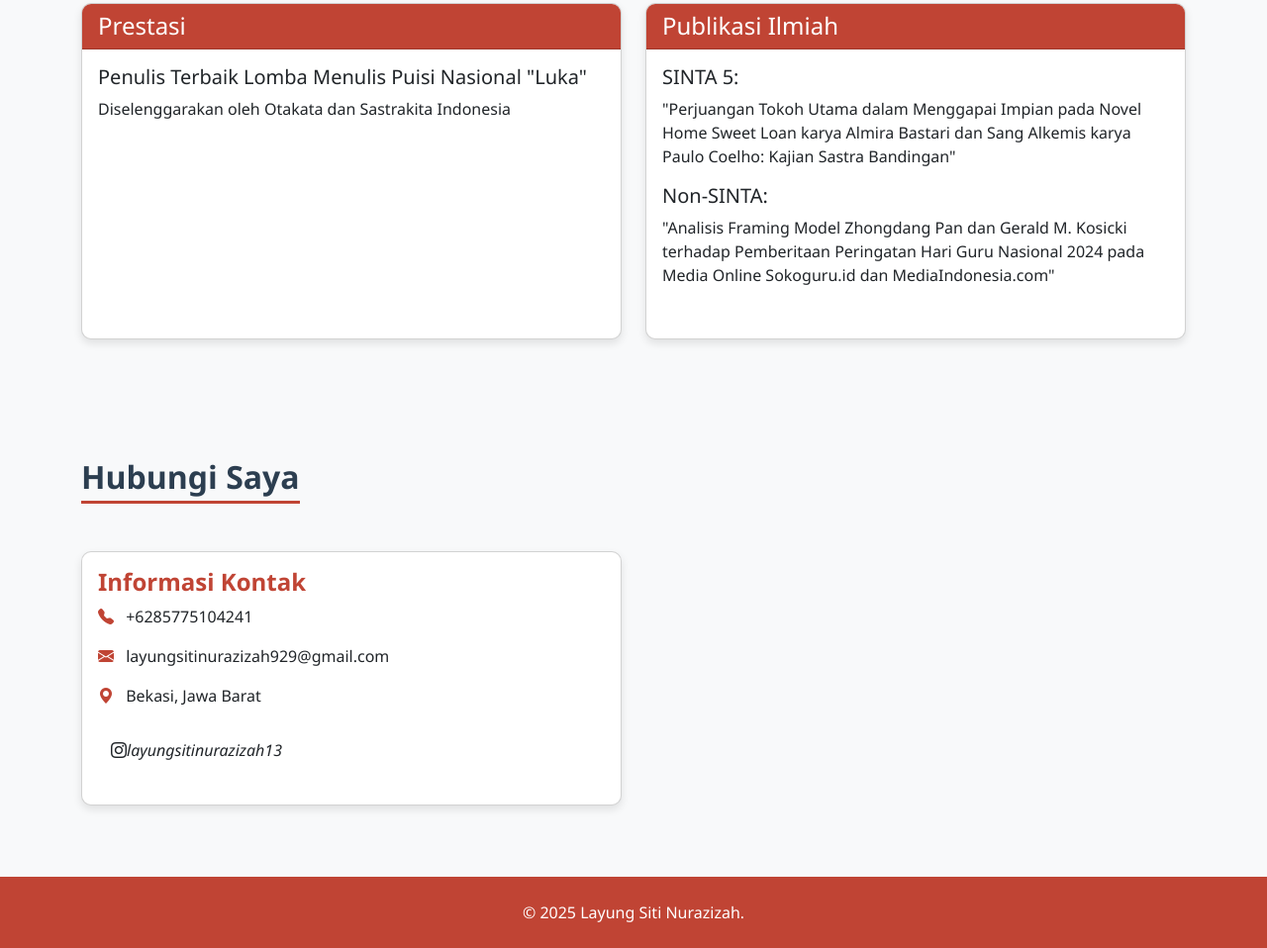
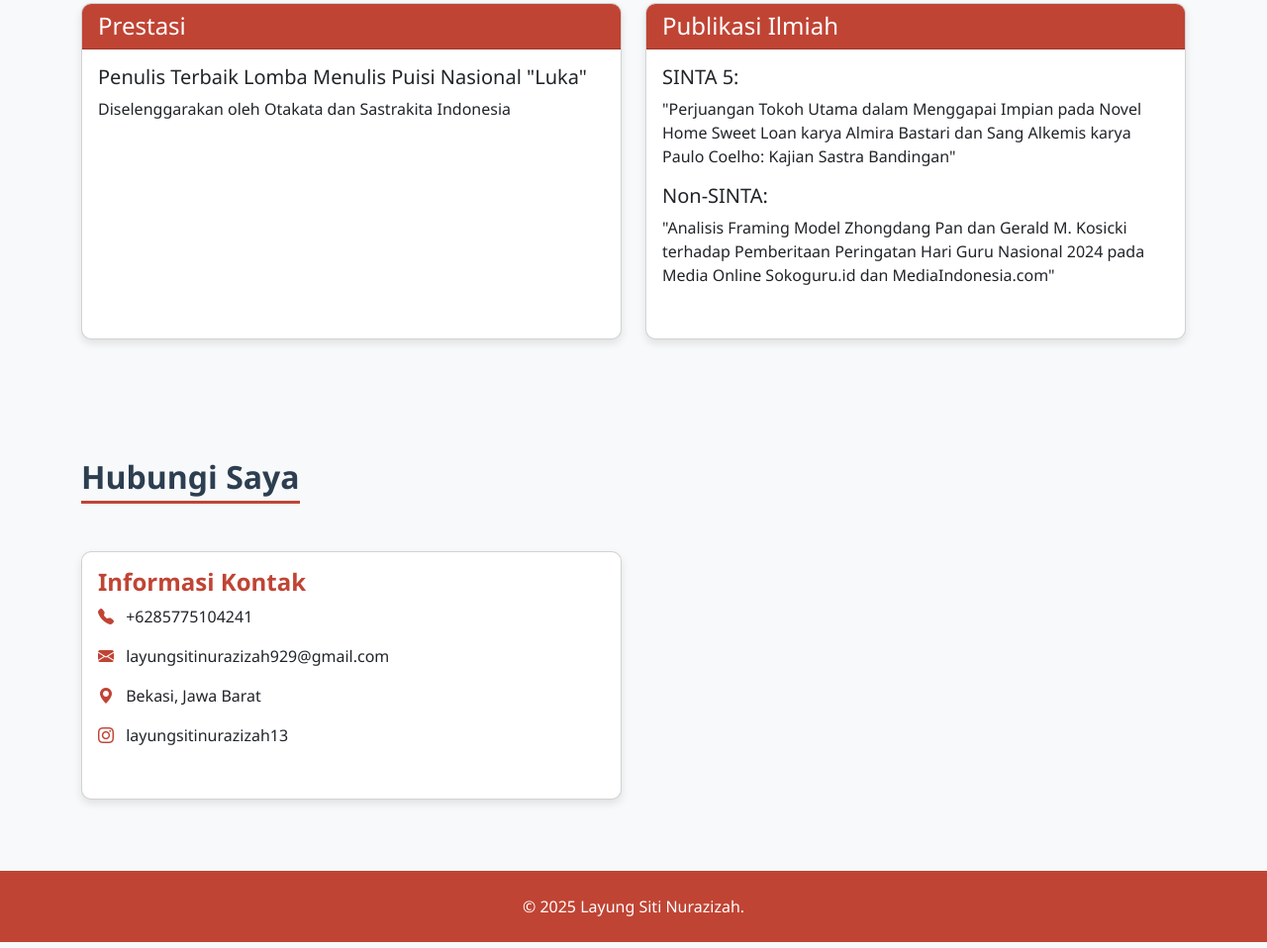
Before and after one commit to Portofolio-Layung/Portofolio-Layung3, a plain HTML site: page index.html in a window 1280 px wide. Shown: the part 3324-4282 px from the top of the page at 99% size. Drawn offline with nearby package versions, Linux system fonts and the light colour scheme.

Commit message:
Update index.html
mntap

```diff
--- a/index.html
+++ b/index.html
@@ -511,11 +511,10 @@
                                 <li class="mb-3"><i class="bi bi-telephone-fill me-2 text-primary-custom"></i> +6285775104241</li>
                                 <li class="mb-3"><i class="bi bi-envelope-fill me-2 text-primary-custom"></i> layungsitinurazizah929@gmail.com</li>
                                 <li class="mb-3"><i class="bi bi-geo-alt-fill me-2 text-primary-custom"></i> Bekasi, Jawa Barat</li>
+                                   <li class="mb-3"><i class="bi bi-instagram me-2 text-primary-custom"></i> layungsitinurazizah13</li>
                             </ul>
 
-                            <div class="mt-4">
-                                <a href="https://www.instagram.com/layungsitinurazizah13?igsh=MXZrcDEzYm92YnNnNA==" class="btn btn-outline-primary-custom me-2"><i class="bi bi-instagram">layungsitinurazizah13</i></a>
-                            </div>
+
                         </div>
                     </div>
                 </div>
```
